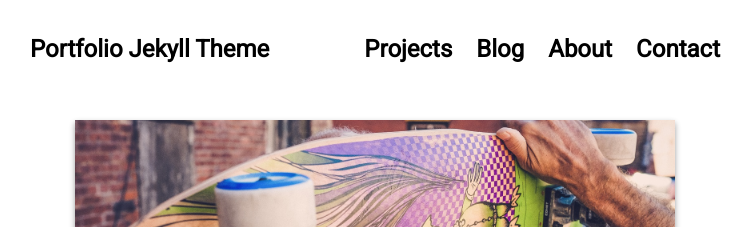
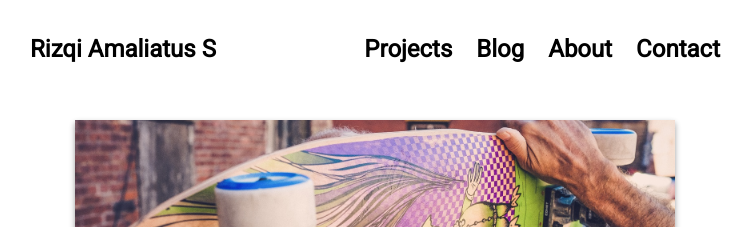
Before and after one commit to rizqiamaliatuss/rizqiamaliatuss.github.io, a Jekyll site: the page built from index.md, in a window 1280 px wide. Shown: the top 227 px of the page, without its empty margins (265-1017 px from the left). Built offline with Jekyll 4.4.1, drawn with Linux system fonts in a browser that asks for light colours; nearby versions of some CDN libraries.

Commit message:
edit for header

```diff
--- a/_config.yml
+++ b/_config.yml
@@ -7,6 +7,6 @@ plugins:   [jekyll-sitemap, jekyll-feed,  jekyll-seo-tag]
 
 # Customise atom feed settings (this is where Jekyll-Feed gets configuration information)
 
-title:		   "Portfolio Jekyll Theme"
-description: "Powered by Jekyll and GitHub Pages"
-author:      "Paul Le"
+title:		   "Rizqi Amaliatus S"
+description: "Rizqi Amaliatus's personal website"
+author:      "Rizqi Amaliatus S"
```
